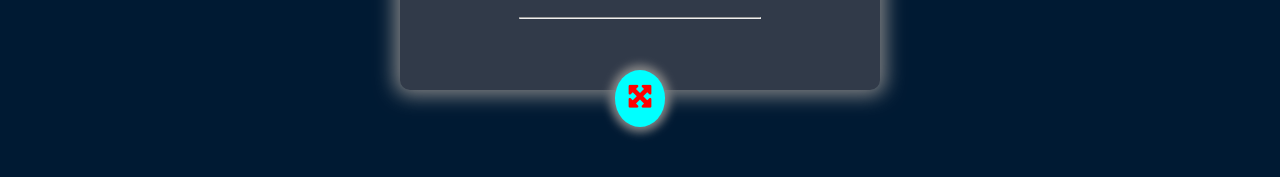
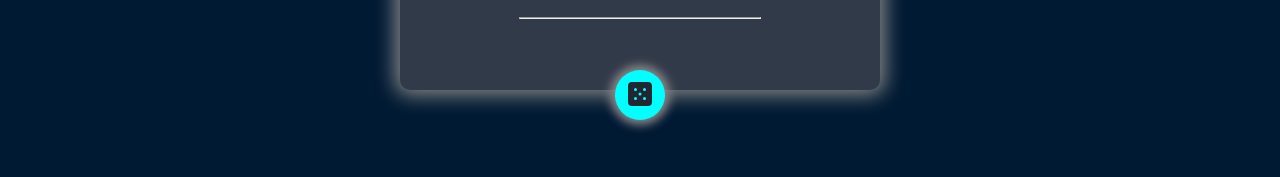
Before and after one commit to prakashanki526/AdviceGenerator, a React (Create React App) app in the folder advice-generator/: page / in a window 1280 px wide. Shown: the part 412-589 px from the top of the page. Built offline with nearby package versions, Linux system fonts and the light colour scheme.

Commit message:
added dice icon

```diff
--- a/advice-generator/src/components/Quote/Page/Page.js
+++ b/advice-generator/src/components/Quote/Page/Page.js
@@ -16,8 +16,10 @@
     return (
         <div className={styles.body} style={{backgroundColor:bgcolors[bgColor]}}>
             <Quote bg={bgColor} pos={pos}/>
-            <div className={styles.dice} onClick={handleClick}>
-                <i className="fa fa-arrows-alt" style={{fontSize:26, color:"red"}}></i>
+            <div className={styles.diceContainer} onClick={handleClick}>
+                {/* <i className="fa fa-arrows-alt" style={{fontSize:26, color:"red"}}></i> */}
+
+                <svg className={styles.dice} width="24" height="24" xmlns="http://www.w3.org/2000/svg"><path d="M20 0H4a4.005 4.005 0 0 0-4 4v16a4.005 4.005 0 0 0 4 4h16a4.005 4.005 0 0 0 4-4V4a4.005 4.005 0 0 0-4-4ZM7.5 18a1.5 1.5 0 1 1 0-3 1.5 1.5 0 0 1 0 3Zm0-9a1.5 1.5 0 1 1 0-3 1.5 1.5 0 0 1 0 3Zm4.5 4.5a1.5 1.5 0 1 1 0-3 1.5 1.5 0 0 1 0 3Zm4.5 4.5a1.5 1.5 0 1 1 0-3 1.5 1.5 0 0 1 0 3Zm0-9a1.5 1.5 0 1 1 0-3 1.5 1.5 0 0 1 0 3Z" fill="#202733"/></svg>
             </div>
         </div>
     );
--- a/advice-generator/src/components/Quote/Page/Page.module.css
+++ b/advice-generator/src/components/Quote/Page/Page.module.css
@@ -5,7 +5,7 @@
     padding-top: 180px;
 }
 
-.dice{
+.diceContainer{
     height: 50px;
     width: 50px;
     border-radius: 100%;
@@ -16,10 +16,15 @@
     margin: auto;
     box-shadow: 0 0 10px 5px #888888;
     margin-top: -20px;
-    padding-top: 7px;
 }
 
-.dice:hover{
+.diceContainer:hover{
     cursor: pointer;
     background-color: rgb(137, 241, 206);
 }
+
+.dice{
+    display: block;
+    margin: auto;
+    padding-top: 12px;
+}
```
